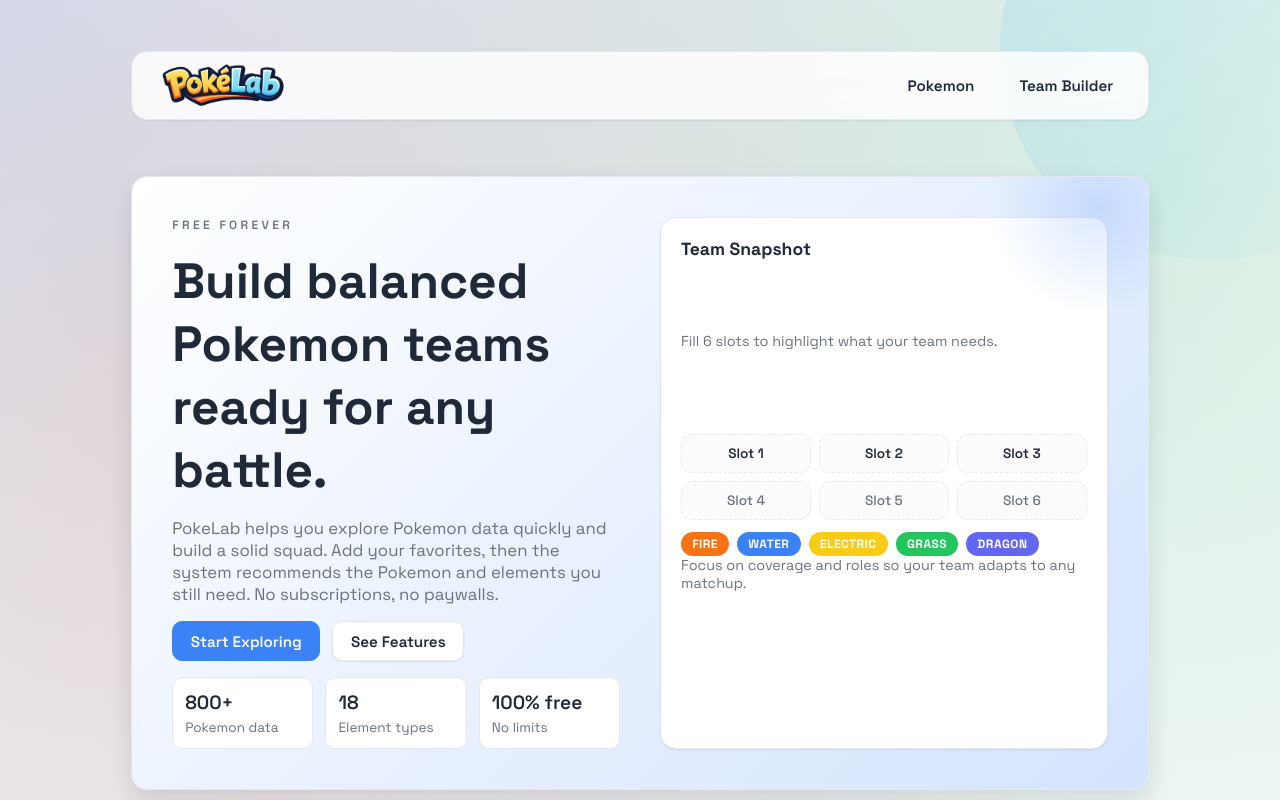
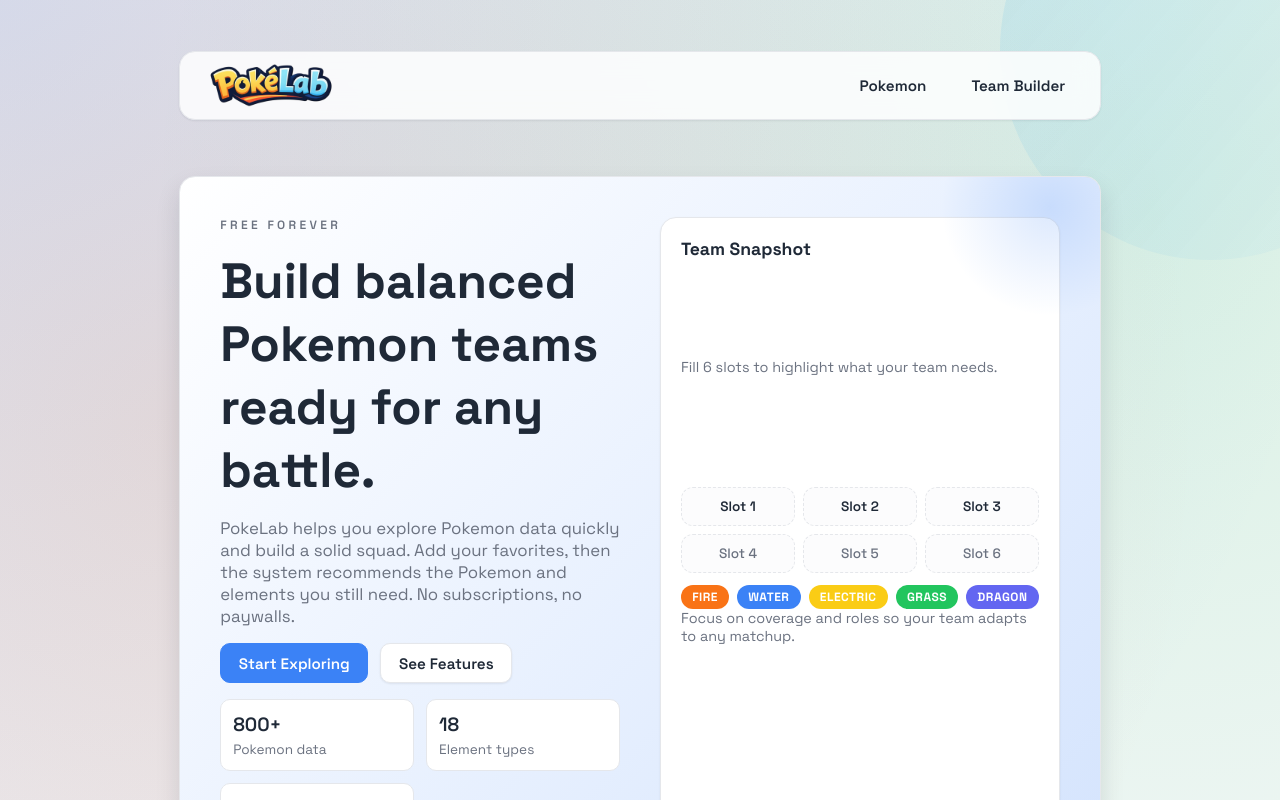
Before and after one commit to defryheryanto/pokemon-helper, a React (Vite) app in the folder ui/: page / in a window 1280 px wide. Shown: the top 800 px of the page. Built offline with nearby package versions, Linux system fonts and the light colour scheme; no server answers.

Commit message:
update body proportion

```diff
--- a/ui/src/App.css
+++ b/ui/src/App.css
@@ -37,7 +37,7 @@
 
 .app {
   margin: 0 auto;
-  max-width: 1120px;
+  max-width: 80%;
   padding: clamp(24px, 4vw, 56px);
   display: grid;
   gap: clamp(28px, 5vw, 56px);
```
